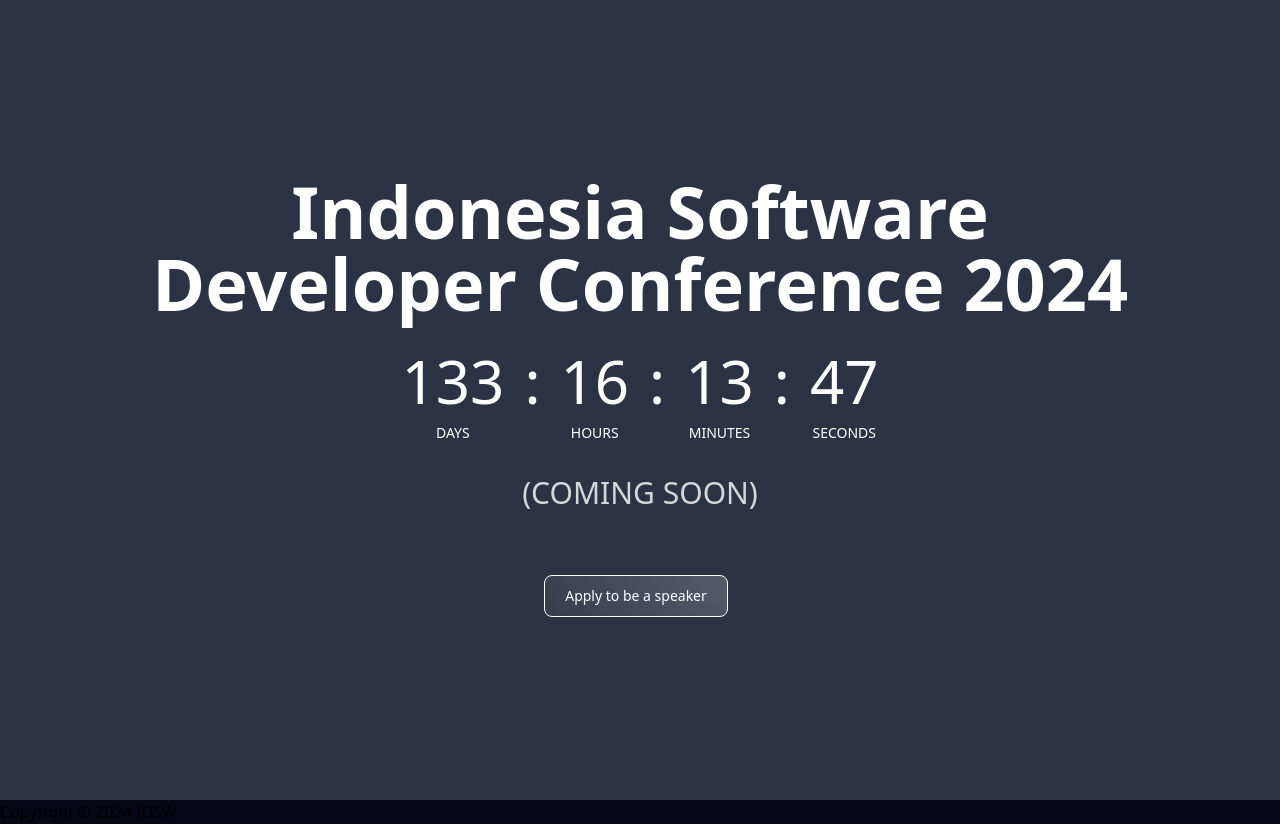
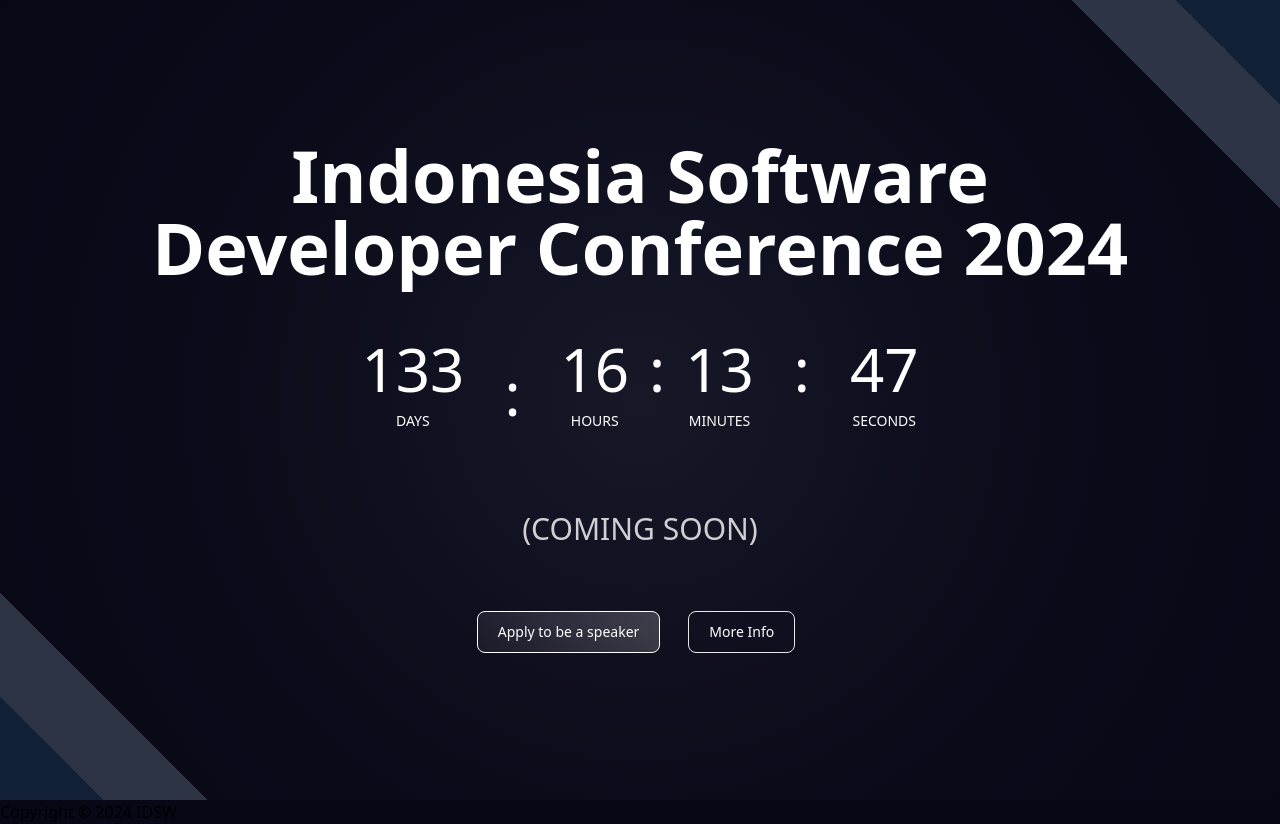
Before and after one commit to idsw-dev/conference, an Astro site: page / in a window 1280 px wide. Built offline with nearby package versions, Linux system fonts and the light colour scheme; Astro itself is replaced by a stand-in of ours.

Commit message:
feat: redesign hero section

```diff
--- a/src/@types/components.d.ts
+++ b/src/@types/components.d.ts
@@ -1 +1 @@
-export type Color =  "primary" | "secondary" | "glass"
+export type Color = "primary" | "secondary" | "glass" | "outline";
--- a/src/components/Button/Button.tsx
+++ b/src/components/Button/Button.tsx
@@ -8,10 +8,11 @@ interface Props {
 const buttonColors: Record<Color, string> = {
     glass: "bg-glass text-white border-white border hover:bg-glass-bright",
     primary: "bg-primary",
-    secondary: "bg-secondary"
+    secondary: "bg-secondary",
+    outline: "border-gray-200 text-gray-200 background-transparent text-white border hover:bg-white/20"
 }
 
-export default function Button({children, color = "primary"}: Props) {
+export default function Button({ children, color = "primary" }: Props) {
     return (
         <button type="button" className={`${buttonColors[color]} focus:ring-4 focus:ring-blue-300 font-medium rounded-lg text-sm px-5 py-2.5 me-2 mb-2 focus:outline-none`}>
             {children}
--- a/src/components/Timer.tsx
+++ b/src/components/Timer.tsx
@@ -25,17 +25,20 @@ export default () => {
     setInterval(() => updateCountdown(), 1000);
 
     return (
-        <div className="countdown lg:grid-cols-1 gap-5 justify-center text-white flex text-6xl mb-16">
-            <div className="countdown-item relative days">
-                <span>{dayLeft.days}</span>
+        <div className="countdown gap-5 justify-center text-white flex text-6xl mb-16 flex-wrap flex-col lg:flex-row">
+            <div className="flex gap-10 items-center">
+                <div className="countdown-item relative days mb-12">
+                    <span>{dayLeft.days.toString().padStart(2, '0')}</span>
                     <span className="countdown-desc text-sm absolute -bottom-8 left-[50%] -translate-x-1/2">DAYS</span>
                 </div>
                 <span>:</span>
-            <div className="countdown-item relative hours">
+                <div className="countdown-item relative hours mb-12">
                     <span>{dayLeft.hours.toString().padStart(2, '0')}</span>
                     <span className="countdown-desc text-sm absolute -bottom-8 left-[50%] -translate-x-1/2">HOURS</span>
                 </div>
-            <span>:</span>
+            </div>
+            <span className="hidden md:block">:</span>
+            <div className="flex gap-10 items-start">
                 <div className="countdown-item relative mins">
                     <span>{dayLeft.mins.toString().padStart(2, '0')}</span>
                     <span className="countdown-desc text-sm absolute -bottom-8 left-[50%] -translate-x-1/2">MINUTES</span>
@@ -46,5 +49,6 @@ export default () => {
                     <span className="countdown-desc text-sm absolute -bottom-8 left-[50%] -translate-x-1/2">SECONDS</span>
                 </div>
             </div>
+        </div>
     )
 }
--- a/src/pages/index.astro
+++ b/src/pages/index.astro
@@ -8,11 +8,12 @@ import '../styles/landing.css';
 	<section id="hero" class="min-h-screen flex  items-center justify-center">
 		<div class="container">
 			<div id="hero-text">
-				<h1 class="text-white text-7xl text-center font-bold mb-8 max-w-[1000px] mx-auto w-full">Indonesia Software Developer Conference 2024</h1>
+				<h1 class="text-white text-4xl md:text-7xl text-center font-bold mb-14 max-w-[1000px] mx-auto w-full">Indonesia Software Developer Conference 2024</h1>
 				<Timer client:only="react"/>
 				<h2 class="text-body text-3xl text-white text-center font-thin text-opacity-80 mb-16">(COMING SOON)</h2>
-				<div class="buttons flex justify-center">
-					<Button color="glass"> Apply to be a speaker</Button>
+				<div class="buttons flex justify-center gap-5">
+					<Button color="glass">Apply to be a speaker</Button>
+					<Button color="outline">More Info</Button>
 				</div>
 			</div>
 		</div>
--- a/src/styles/landing.css
+++ b/src/styles/landing.css
@@ -1,12 +1,24 @@
 #hero {
   animation: gradient 15s ease infinite;
-    background: linear-gradient(
+  background: radial-gradient(
+      circle at center,
+      rgb(var(--color-primary-lighter) / 0.08) 0,
+      rgb(var(--color-primary-lighter) / 0.02),
+      transparent 800px
+    ),
+    linear-gradient(
       45deg,
+      rgb(var(--color-primary-light) / 0.2) 0%,
+      rgb(var(--color-primary-light) / 0.2) 5%,
+      rgb(var(--color-primary-lighter) / 0.2) 5%,
       rgb(var(--color-primary-lighter) / 0.2) 10%,
-        rgb(var(--color-dark) / 1) 30%,
-        rgb(var(--color-primary-lighter) / 0.2) 50%
+      rgb(var(--color-dark) / 1) 10%,
+      rgb(var(--color-dark) / 1) 90%,
+      rgb(var(--color-primary-lighter) / 0.2) 90%,
+      rgb(var(--color-primary-lighter) / 0.2) 95%,
+      rgb(var(--color-primary-light) / 0.2) 95%
     );
-    background-size: 400% 400%
+  /* background-size: 400% 400% */
 }
 
 @keyframes gradient {
```
Lines whose indentation alone changed are shown as unchanged.
